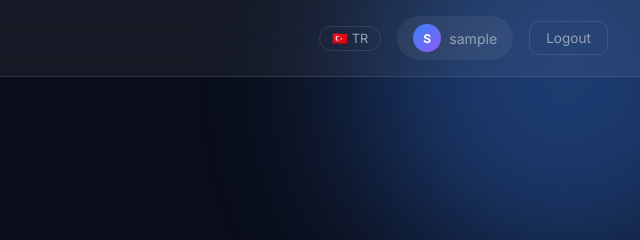
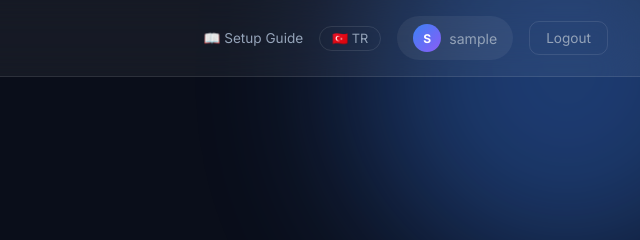
Before and after one commit to DieQuatre/Fish-Feeder, a website: page public/dashboard.html in a window 1280 px wide. Shown: the top 240 px of the page, 640-1280 px from the left. Drawn offline with Linux system fonts and the light colour scheme; no server answers; sample sign-in values are in the browser's storage.

Commit message:
Add Setup Guide link to dashboard header

```diff
--- a/public/dashboard.html
+++ b/public/dashboard.html
@@ -22,6 +22,7 @@
         <h1 data-i18n="dash.title">Fish Feeder Dashboard</h1>
       </div>
       <div class="header-right">
+        <a href="/guide" style="color:var(--text-secondary); text-decoration:none; font-size:0.85rem; transition:color 0.3s;" onmouseover="this.style.color='var(--text-primary)'" onmouseout="this.style.color='var(--text-secondary)'" data-i18n="login.guide">📖 Setup Guide</a>
         <button class="lang-toggle" onclick="toggleLang()" style="background:transparent;border:1px solid var(--border-glass);color:var(--text-secondary);padding:4px 12px;border-radius:20px;cursor:pointer;font-size:0.8rem;font-family:'Inter',sans-serif;">🇹🇷 TR</button>
         <div class="user-badge" style="cursor:pointer;" onclick="openProfileModal()" title="Profile Settings">
           <div class="avatar" id="userAvatar">U</div>
```
